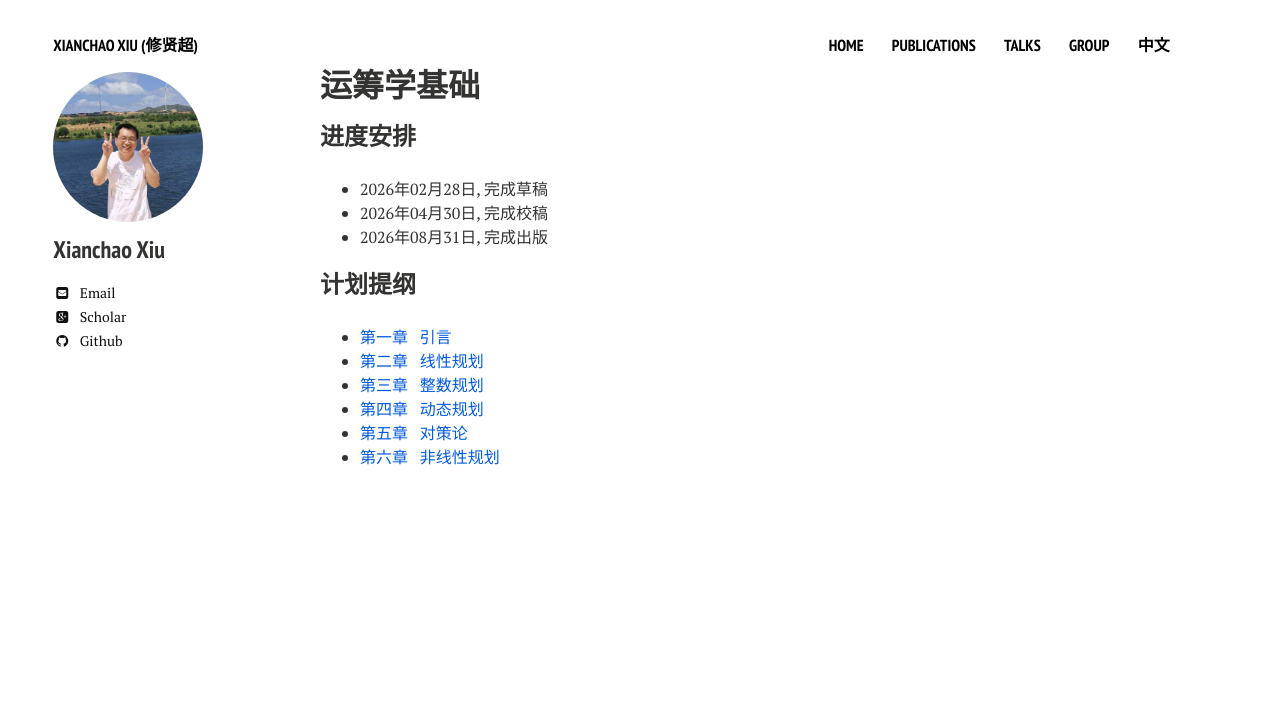
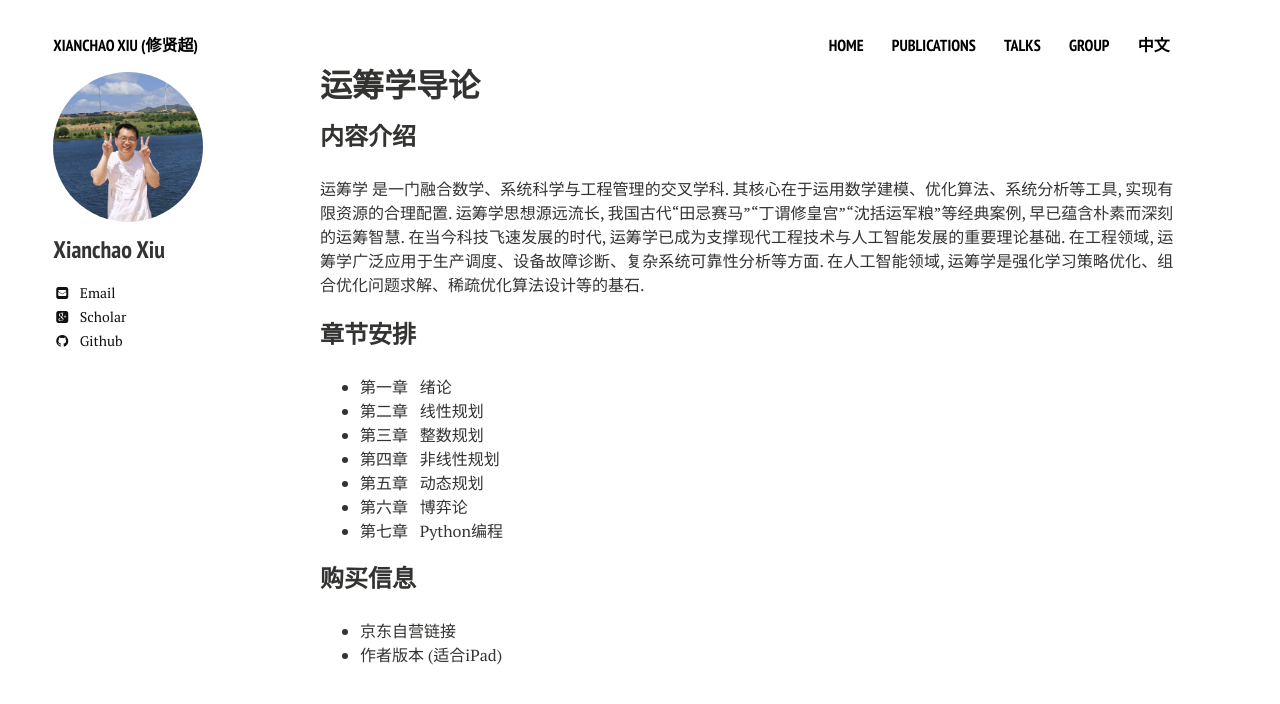
Before and after one commit to xianchaoxiu/xianchaoxiu.github.io, a Jekyll site: the page built from chinese/book/OR/index.md, in a window 1280 px wide. Shown: the top 704 px of the page. Built offline with Jekyll 4.4.1, drawn with Linux system fonts in a browser that asks for light colours; nearby versions of some CDN libraries.

Commit message:
Update index.md

```diff
--- a/chinese/book/OR/index.md
+++ b/chinese/book/OR/index.md
@@ -1,19 +1,23 @@
 ---
 layout: page
-title: 运筹学基础
+title: 运筹学导论
 comments: false
 share: false
 ---
 
-### 进度安排
-* 2026年02月28日, 完成草稿 <br>
-* 2026年04月30日, 完成校稿 <br>
-* 2026年08月31日, 完成出版 <br>
+### 内容介绍
+运筹学 是一门融合数学、系统科学与工程管理的交叉学科. 其核心在于运用数学建模、优化算法、系统分析等工具, 实现有限资源的合理配置. 运筹学思想源远流长, 我国古代“田忌赛马”“丁谓修皇宫”“沈括运军粮”等经典案例, 早已蕴含朴素而深刻的运筹智慧. 在当今科技飞速发展的时代, 运筹学已成为支撑现代工程技术与人工智能发展的重要理论基础. 在工程领域, 运筹学广泛应用于生产调度、设备故障诊断、复杂系统可靠性分析等方面. 在人工智能领域, 运筹学是强化学习策略优化、组合优化问题求解、稀疏优化算法设计等的基石. <br>
 
-### 计划提纲
-* <a href="https://xianchaoxiu.github.io/chinese/course/OR/引言.pdf" class="textlink" target="_blank">  第一章 &nbsp;  引言<br>
-* <a href="https://xianchaoxiu.github.io/chinese/course/OR/线性规划.pdf" class="textlink" target="_blank">  第二章 &nbsp;  线性规划<br>
-* <a href="https://xianchaoxiu.github.io/chinese/course/OR/整数规划.pdf" class="textlink" target="_blank">  第三章 &nbsp;  整数规划<br>
-* <a href="https://xianchaoxiu.github.io/chinese/course/OR/动态规划.pdf" class="textlink" target="_blank">  第四章 &nbsp;  动态规划<br>
-* <a href="https://xianchaoxiu.github.io/chinese/course/OR/对策论.pdf" class="textlink" target="_blank">  第五章 &nbsp;  对策论<br>
-* <a href="https://xianchaoxiu.github.io/chinese/course/OR/非线性规划.pdf" class="textlink" target="_blank">  第六章 &nbsp;  非线性规划<br>
+### 章节安排
+* 第一章 &nbsp;  绪论<br>
+* 第二章 &nbsp;  线性规划<br>
+* 第三章 &nbsp;  整数规划<br>
+* 第四章 &nbsp;  非线性规划<br>
+* 第五章 &nbsp;  动态规划<br>
+* 第六章 &nbsp;  博弈论<br>
+* 第七章 &nbsp;  Python编程<br>
+
+
+### 购买信息
+* 京东自营链接 <br>
+* 作者版本 (适合iPad)  <br>
```
